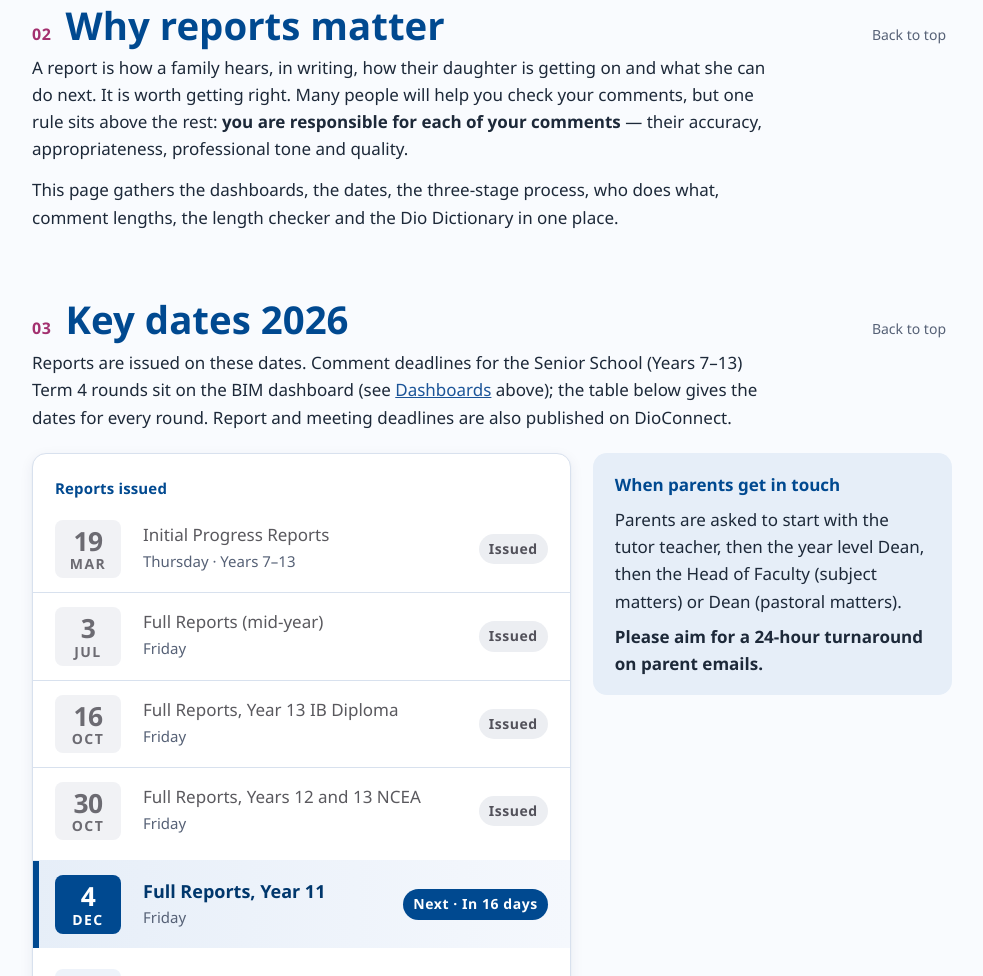
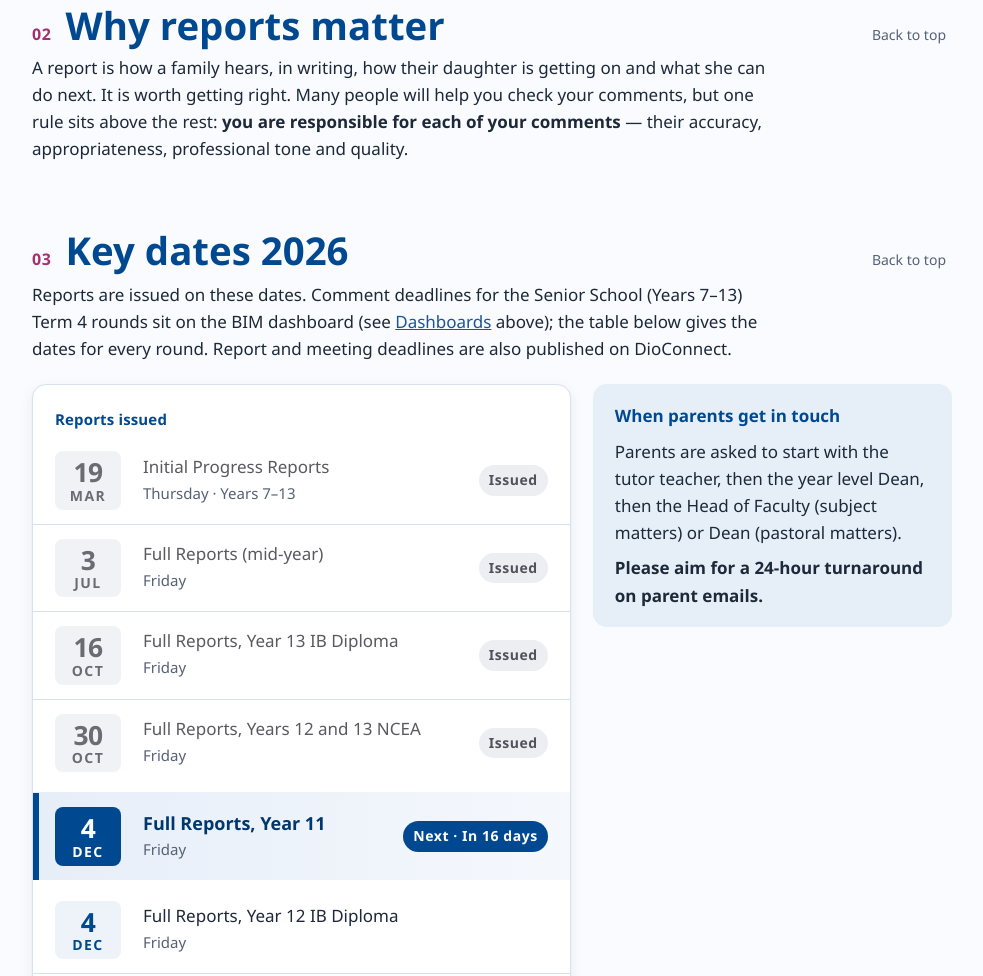
Before and after one commit to diocesanschoolforgirls/reporting-guide, a plain HTML site: page index.html in a window 1280 px wide. Shown: the part 1824-2800 px from the top of the page, without its empty margins (148-1131 px from the left). Drawn offline with Linux system fonts and the light colour scheme.

Commit message:
Remove repeated intro sentence from section 2

```diff
--- a/index.html
+++ b/index.html
@@ -1519,7 +1519,6 @@ mark{background:var(--group-1-wash);color:var(--group-1-ink)}
     <div class="sec-head"><span class="no">02</span><h2 id="why-h">Why reports matter</h2><a class="top" href="#top">Back to top</a></div>
     <div class="prose">
       <p>A report is how a family hears, in writing, how their daughter is getting on and what she can do next. It is worth getting right. Many people will help you check your comments, but one rule sits above the rest: <strong>you are responsible for each of your comments</strong> &mdash; their accuracy, appropriateness, professional tone and quality.</p>
-      <p>This page gathers the dashboards, the dates, the three-stage process, who does what, comment lengths, the length checker and the Dio Dictionary in one place.</p>
     </div>
   </section>
 
```
